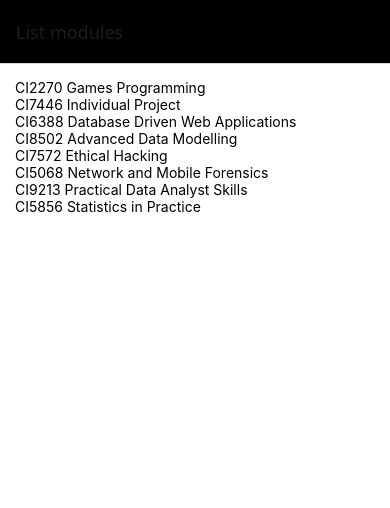
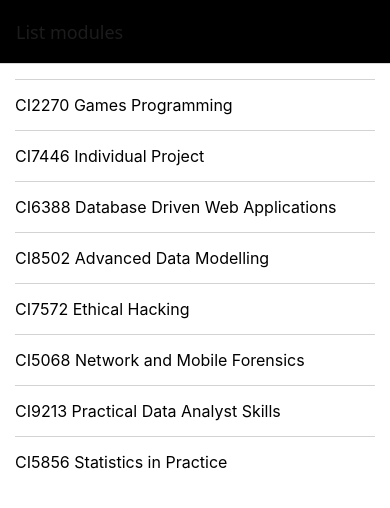
Before and after one commit to Yasiin-Adaw/crudler, a React Native app: screen /ModuleListScreen in a window 390 px wide. Shown: the top 508 px of the page. Built offline with nearby package versions, Linux system fonts and the light colour scheme.

Commit message:
Uncompleted activity 4 with error (#6)

```diff
--- a/package.json
+++ b/package.json
@@ -9,10 +9,11 @@
     "web": "expo start --web"
   },
   "dependencies": {
-    "@react-navigation/native-stack": "^7.3.28",
+    "@react-navigation/native-stack": "^7.3.26",
     "expo": "~54.0.12",
     "expo-status-bar": "~3.0.8",
     "react": "19.1.0",
+    "react-dom": "19.1.0",
     "react-native": "0.81.4"
   },
   "private": true
--- /dev/null
+++ b/src/components/entity/modules/ModuleItem.js
@@ -0,0 +1,29 @@
+import { Pressable, StyleSheet, Text, View } from 'react-native';
+const ModuleItem = ({module,onSelect}) => {
+// Initialisations ---------------------
+// State -------------------------------
+// Handlers ----------------------------
+// View --------------------------------
+return (
+
+          <Pressable onPress={onSelect}>
+          <View style={styles.item}>
+            <Text style={styles.text}>
+              {module.ModuleCode} {module.ModuleName}
+
+            </Text>
+          </View>
+          </Pressable>
+);
+};
+const styles = StyleSheet.create({
+    item: {
+    paddingVertical: 15,
+    borderTopWidth: 1,
+    borderColor: 'lightgray',
+  },
+  text: {
+    fontSize: 16,
+  },
+});
+export default ModuleItem;
--- a/src/components/screens/ModuleListScreen.js
+++ b/src/components/screens/ModuleListScreen.js
@@ -1,6 +1,7 @@
 
-import {Pressable, ScrollView, StyleSheet, Text, View } from 'react-native';
+import { ScrollView, StyleSheet } from 'react-native';
 import Screen from '../layout/Screen';
+import ModuleItem from '../entity/modules/ModuleItem';
 
 import initialModules from '../../data/modules.js';
 
@@ -16,16 +17,9 @@ export const ModuleListScreen = () => {
 
         <ScrollView style={styles.container}>
         {modules.map((module) => {
-        return (
-          <Pressable key={module.ModuleCode} onPress={handleSelect}>
-          <View >
-            <Text>
-              {module.ModuleCode} {module.ModuleName}
 
-            </Text>
-          </View>
-          </Pressable>
-        )
+
+        return <ModuleItem key={module.ModuleCode} module={module} onSelect={handleSelect} />;
 
 
       })}
@@ -37,14 +31,7 @@ export const ModuleListScreen = () => {
 
 const styles = StyleSheet.create({
   container: {},
-  item: {
-    paddingVertical: 15,
-    borderTopWidth: 1,
-    borderColor: 'lightgray',
-  },
-  text: {
-    ontSize: 16,
-  },
+
 
 });
 export default ModuleListScreen;
```
Also changed, not shown: 1 other file (tests, documents, lock files or other folders).
